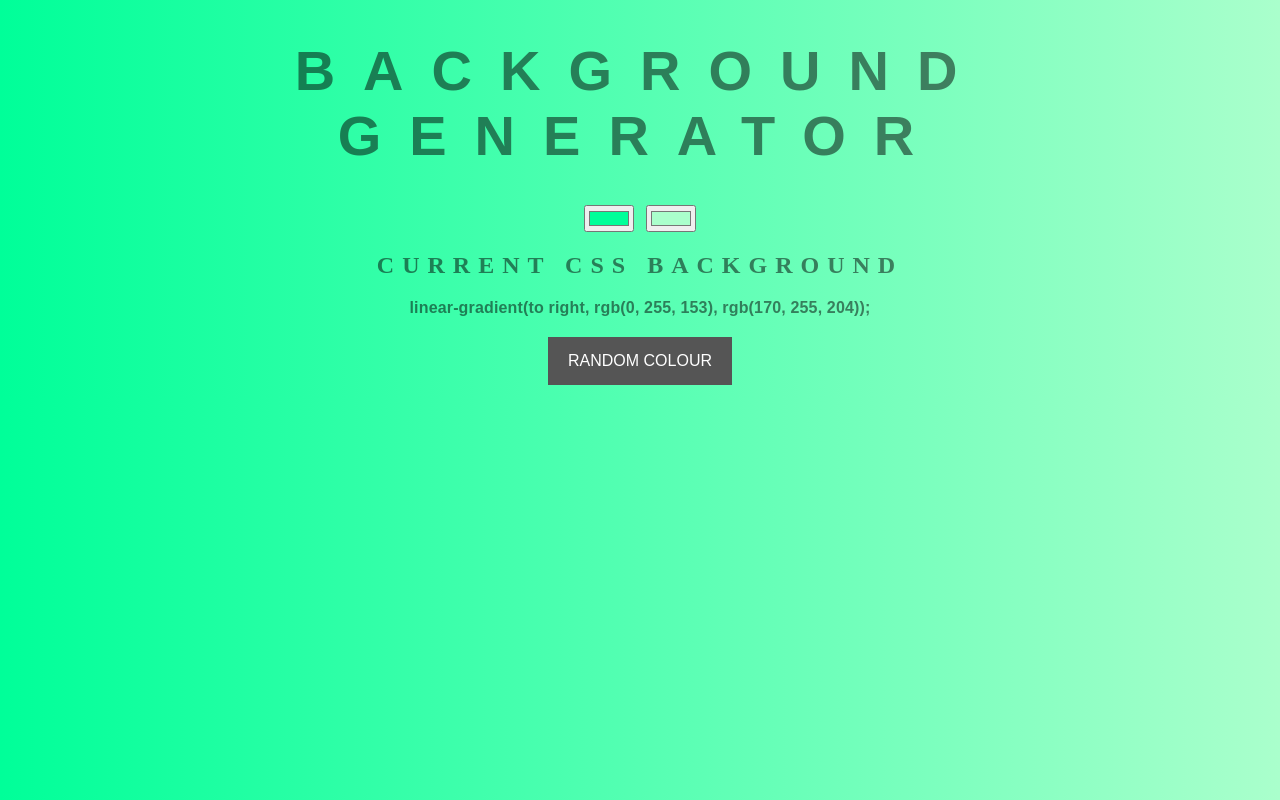
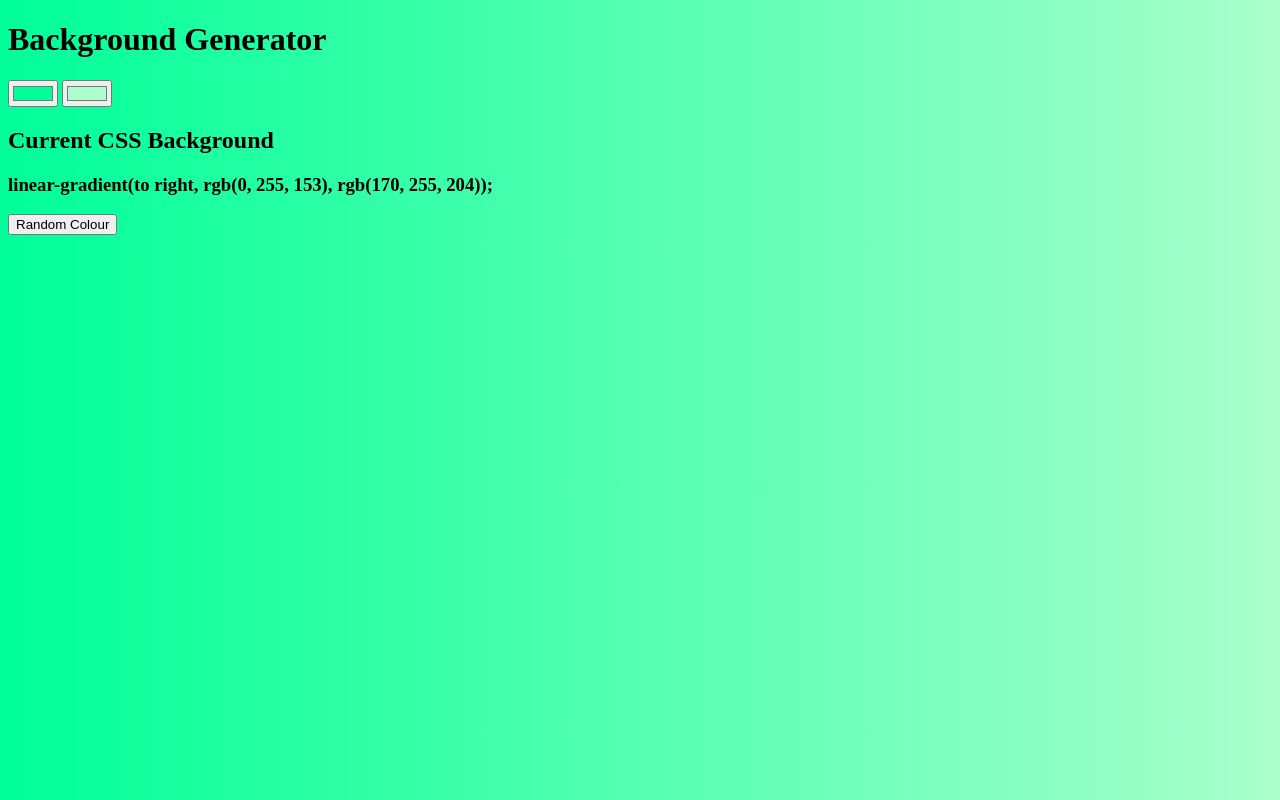
Before and after one commit to jayloh90/background-generator, a plain HTML site: page index.html in a window 1280 px wide. Drawn offline with Linux system fonts and the light colour scheme.

Commit message:
destroy test

```diff
--- a/style.css
+++ b/style.css
@@ -1,41 +1,2 @@
 body {
-	font: 'Raleway', sans-serif;
-    color: rgba(0,0,0,.5);
-    text-align: center;
-    text-transform: uppercase;
-    letter-spacing: .5em;
-    top: 15%;
-	background: linear-gradient(to right, red , yellow); /* Standard syntax */
-}
-
-h1 {
-    font: 600 3.5em 'Raleway', sans-serif;
-    color: rgba(0,0,0,.5);
-    text-align: center;
-    text-transform: uppercase;
-    letter-spacing: .5em;
-    width: 100%;
-}
-
-h3 {
-	font: 900 1em 'Raleway', sans-serif;
-    color: rgba(0,0,0,.5);
-    text-align: center;
-    text-transform: none;
-    letter-spacing: 0.01em;
-
-}
-
-button {
-    background-color: #555555;
-    border: none;
-    color: white;
-    padding: 15px 20px;
-    text-align: center;
-    text-decoration: none;
-    display: inline-block;
-    font-size: 16px;
-    margin: 4px 2px;
-    cursor: pointer;
-    text-transform: uppercase;
-}
+	font: 'Raleway', s
```
